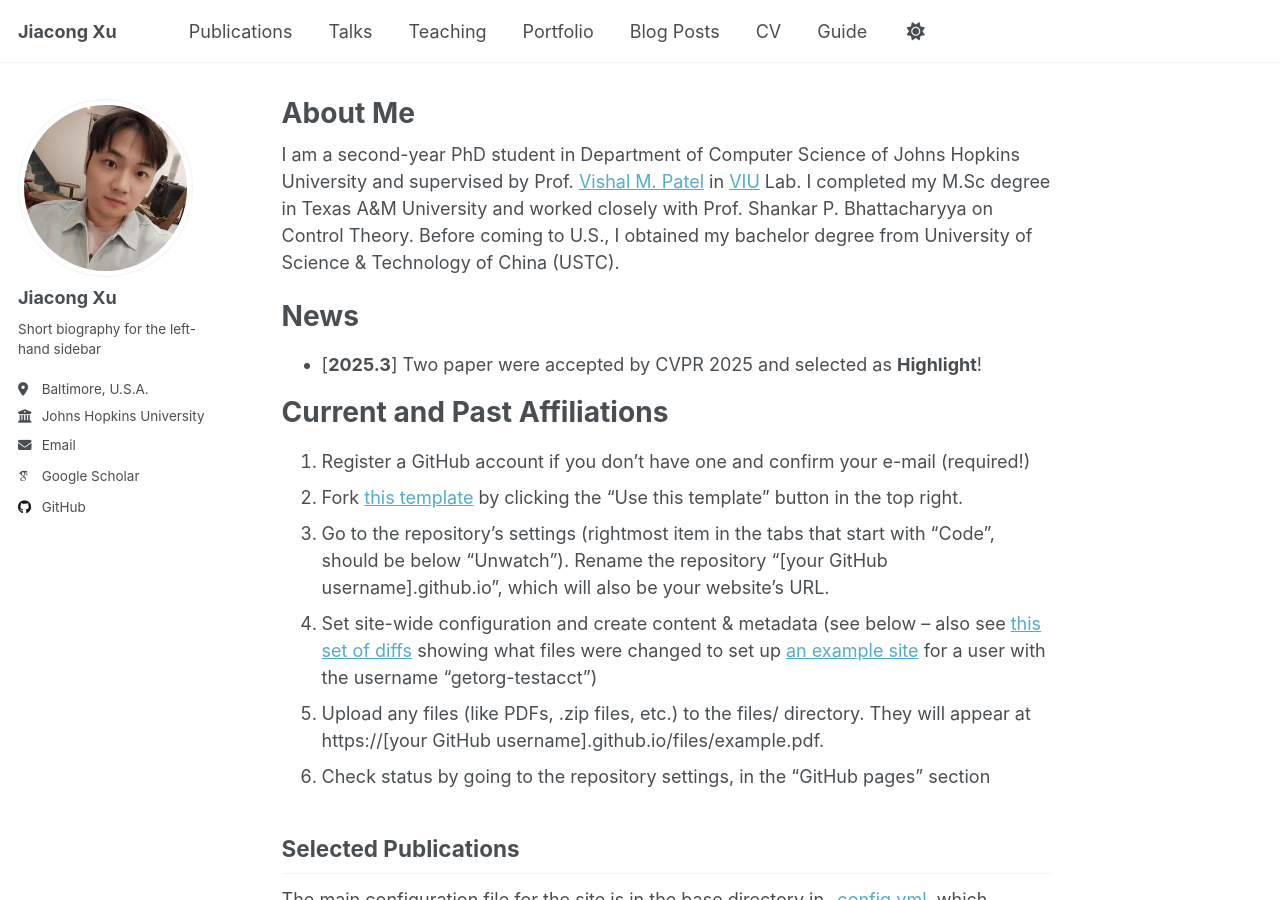
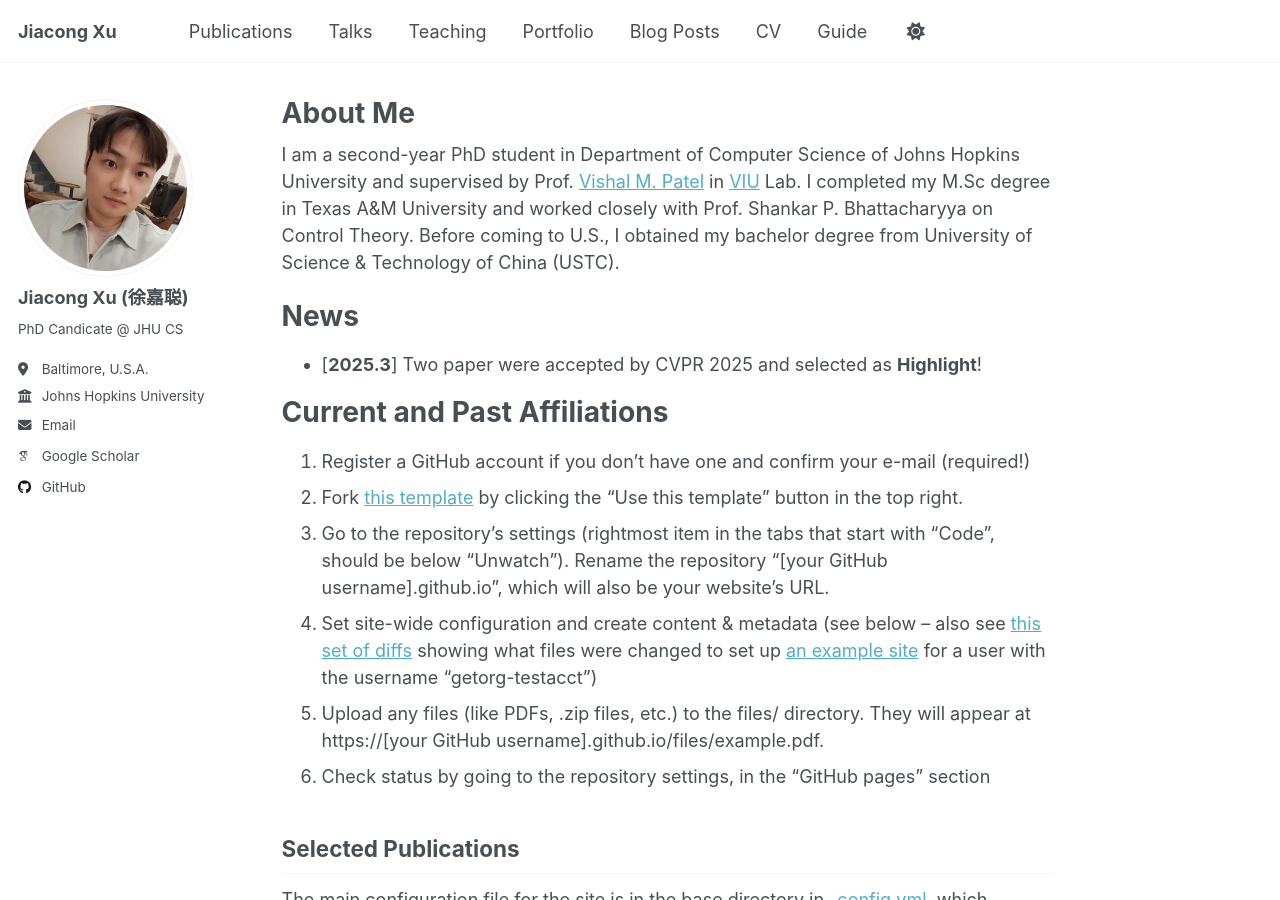
Before and after one commit to XuJiacong/XuJiacong.github.io, a Jekyll site: the page built from _pages/about.md, in a window 1280 px wide and 900 px high. Built offline with Jekyll 4.4.1, drawn with Linux system fonts in a browser that asks for light colours; some web fonts are replaced.

Commit message:
Update _config.yml

```diff
--- a/_config.yml
+++ b/_config.yml
@@ -23,9 +23,9 @@ repository               : "academicpages/academicpages.github.io"
 author:
   # Biographic information
   avatar           : "jiacong.jpg"
-  name             : "Jiacong Xu"
+  name             : "Jiacong Xu (徐嘉聪)"
   pronouns         : # example: "she/her"
-  bio              : "Short biography for the left-hand sidebar"
+  bio              : "PhD Candicate @ JHU CS"
   location         : "Baltimore, U.S.A."
   employer         : "Johns Hopkins University"
   uri              : # URL
```
